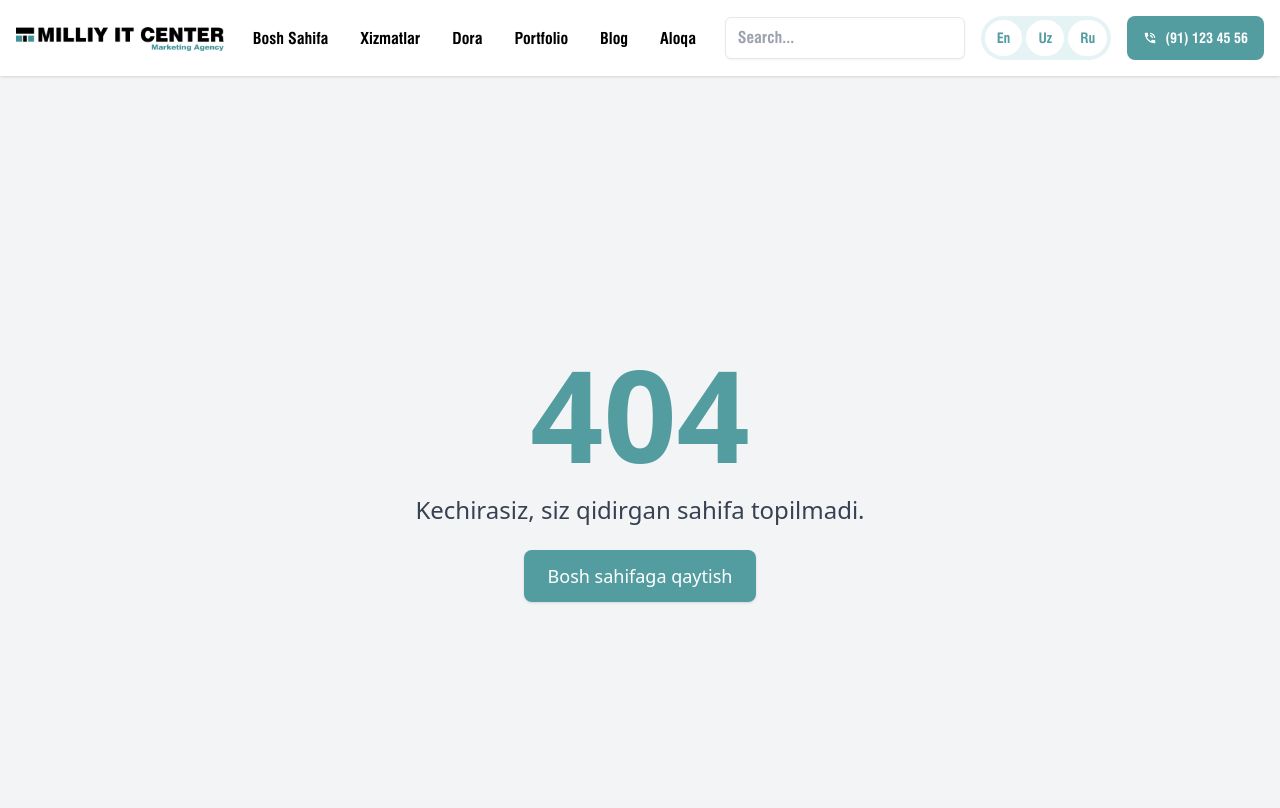
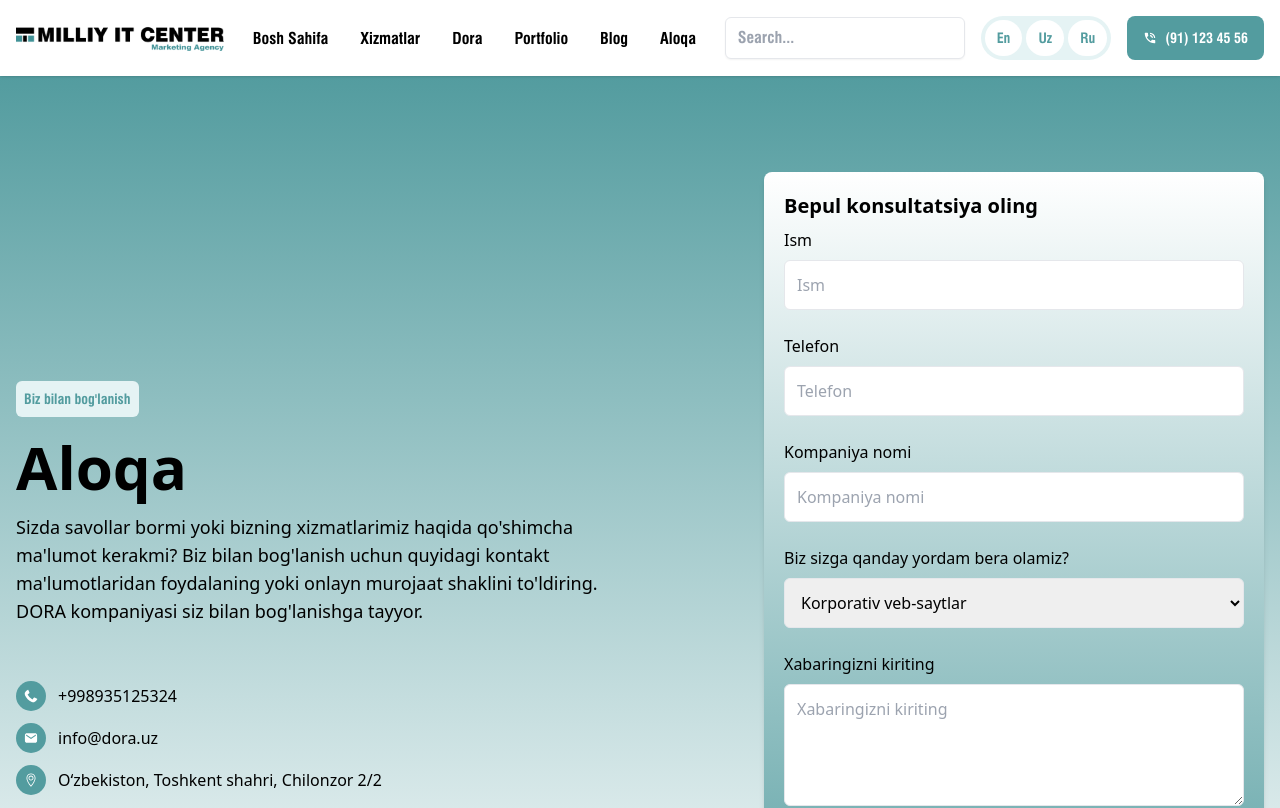
Before and after one commit to asadbekumarov/Milliy-IT-center, a React (Vite) app: page /communication in a window 1280 px wide. Shown: the top 808 px of the page. Built offline with nearby package versions, Linux system fonts and the light colour scheme.

Commit message:
end contact

```diff
--- a/src/App.jsx
+++ b/src/App.jsx
@@ -5,6 +5,7 @@ import Home from "./pages/home/Home";
 import Header from "./components/header/Header";
 import Footer from "./components/footer/Footer";
 import ServicesPage from "./pages/servicesPage/ServicesPage";
+import Communication from "./pages/communication/Communication";
 
 function App() {
   return (
@@ -13,6 +14,7 @@ function App() {
       <Routes>
         <Route path="/" element={<Home />} />
         <Route path="service" element={<ServicesPage />} />
+        <Route path="communication" element={<Communication />} />
         <Route path="*" element={<Notfound />} />
       </Routes>
       <Footer />
--- a/src/components/contact/Contact.jsx
+++ b/src/components/contact/Contact.jsx
@@ -55,8 +55,7 @@ function Contact() {
               Bepul konsultatsiya oling
             </h3>
             <div className="space-y-4">
-              {/* Ism va Telefon */}
-              <div className="flex flex-col md:flex-row md:items-center md:justify-between gap-4">
+               <div className="flex flex-col md:flex-row md:items-center md:justify-between gap-4">
                 <span className="flex flex-col flex-1">
                   <p className="text-sm">Ism</p>
                   <input
--- a/src/components/header/Header.jsx
+++ b/src/components/header/Header.jsx
@@ -67,7 +67,7 @@ function Header() {
             </li>
             <li>
               <Link
-                to="/aloqa"
+                to="/communication"
                 className="hover:underline font-swiss hover:text-[#3b7f82] transition duration-200"
               >
                 Aloqa
--- /dev/null
+++ b/src/pages/communication/Communication.jsx
@@ -0,0 +1,128 @@
+import React from "react";
+import { FaPhoneAlt } from "react-icons/fa";
+import { IoMdMail } from "react-icons/io";
+import { TfiLocationPin } from "react-icons/tfi";
+import { FaArrowsRotate } from "react-icons/fa6";
+
+function Communication() {
+  return (
+    <div className="bg-gradient-to-b from-[#539c9f] to-[#ffffff] w-full">
+      <div className="max-w-[1460px] mx-auto px-4 py-4 mb-20">
+        <div className="flex flex-col lg:flex-row justify-between items-center gap-10 pt-20">
+          <div className="flex-1">
+            <h3 className="bg-[#e5f3f4] inline-block p-2 text-[#539c9f] rounded-md font-bold font-swiss text-sm">
+              Biz bilan bog'lanish
+            </h3>
+            <h2 className="font-semibold text-4xl sm:text-5xl md:text-6xl pt-5">Aloqa</h2>
+            <p className="text-base sm:text-lg max-w-[600px] py-4">
+              Sizda savollar bormi yoki bizning xizmatlarimiz haqida qo'shimcha
+              ma'lumot kerakmi? Biz bilan bog'lanish uchun quyidagi kontakt
+              ma'lumotlaridan foydalaning yoki onlayn murojaat shaklini
+              to'ldiring. DORA kompaniyasi siz bilan bog'lanishga tayyor.
+            </p>
+            <div className="flex flex-col space-y-3 pt-10">
+              <div className="flex items-center space-x-3">
+                <FaPhoneAlt className="bg-[#539c9f] p-2 rounded-full text-white text-3xl" />
+                <p>+998935125324</p>
+              </div>
+              <div className="flex items-center space-x-3">
+                <IoMdMail className="bg-[#539c9f] p-2 rounded-full text-white text-3xl" />
+                <p>info@dora.uz</p>
+              </div>
+              <div className="flex items-center space-x-3">
+                <TfiLocationPin className="bg-[#539c9f] p-2 rounded-full text-white text-3xl" />
+                <p className="text-base">
+                  O‘zbekiston, Toshkent shahri, Chilonzor 2/2
+                </p>
+              </div>
+            </div>
+          </div>
+          <div className="w-full lg:w-[500px] bg-white bg-gradient-to-t from-[#539c9f] to-[#ffffff] p-5 rounded-lg shadow-md">
+            <h3 className="text-xl font-semibold">Bepul konsultatsiya oling</h3>
+            <div className="space-y-4">
+              <div>
+                <p className="py-2">Ism</p>
+                <input
+                  className="border outline-none py-3 px-3 rounded-md w-full focus:ring-2 focus:ring-[#539c9f]"
+                  placeholder="Ism"
+                  type="text"
+                />
+              </div>
+              <div>
+                <p className="py-2">Telefon</p>
+                <input
+                  className="border outline-none py-3 px-3 rounded-md w-full focus:ring-2 focus:ring-[#539c9f]"
+                  placeholder="Telefon"
+                  type="text"
+                />
+              </div>
+              <div>
+                <p className="py-2">Kompaniya nomi</p>
+                <input
+                  className="border outline-none py-3 px-3 rounded-md w-full focus:ring-2 focus:ring-[#539c9f]"
+                  placeholder="Kompaniya nomi"
+                  type="text"
+                />
+              </div>
+              <div>
+                <p className="py-2">Biz sizga qanday yordam bera olamiz?</p>
+                <select className="border outline-none py-3 px-3 rounded-md w-full focus:ring-2 focus:ring-[#539c9f]">
+                  <option value="">Korporativ veb-saytlar</option>
+                  <option value="">Landing page</option>
+                  <option value="">Katalog sayt</option>
+                  <option value="">Internet do'kon</option>
+                  <option value="">Marketplace</option>
+                  <option value="">SMM xizmati</option>
+                  <option value="">Logo yaratish</option>
+                  <option value="">Brandbook yaratish</option>
+                  <option value="">Marketing xizmati</option>
+                  <option value="">amoCRM</option>
+                  <option value="">Maqsadli reklama</option>
+                  <option value="">Mobil ilovalar yaratish</option>
+                  <option value="">МойСклад</option>
+                  <option value="">IP Telefoniya</option>
+                  <option value="">SEO</option>
+                  <option value="">Qidiruv tizimi reklama xizmatlari</option>
+                  <option value="">ERP</option>
+                  <option value="Business Intelligence/Data Analytics">
+                    Business Intelligence/Data Analytics
+                  </option>
+                  <option value="">1C</option>
+                  <option value="">Telegram Bot</option>
+                </select>
+              </div>
+              <div>
+                <p className="py-2">Xabaringizni kiriting</p>
+                <textarea
+                  className="border outline-none py-3 px-3 rounded-md w-full focus:ring-2 focus:ring-[#539c9f]"
+                  rows={4}
+                  placeholder="Xabaringizni kiriting"
+                />
+              </div>
+              <div className="flex flex-col md:flex-row items-stretch gap-4">
+                <div className="flex flex-col flex-grow">
+                  <p className="text-sm py-2">Tasdiqlash kodini kiriting</p>
+                  <input
+                    className="border px-3 py-3 rounded-md w-full outline-none focus:ring-2 focus:ring-[#539c9f]"
+                    type="text"
+                  />
+                </div>
+                <div className="flex gap-2 items-end">
+                  <button className="bg-[#e5f3f4] px-4 py-3 rounded-md">asdfgh</button>
+                  <button className="w-[48px] h-[48px] flex items-center justify-center rounded-lg bg-[#539c9f] hover:bg-[#3c7f82] transition">
+                    <FaArrowsRotate className="text-white" />
+                  </button>
+                </div>
+              </div>
+              <button className="bg-[#539c9f] border text-white w-full py-3 mt-2 rounded-md font-semibold text-lg hover:bg-[#3c7f82] transition">
+                Yuborish
+              </button>
+            </div>
+          </div>
+        </div>
+      </div>
+    </div>
+  );
+}
+
+export default Communication;
```
